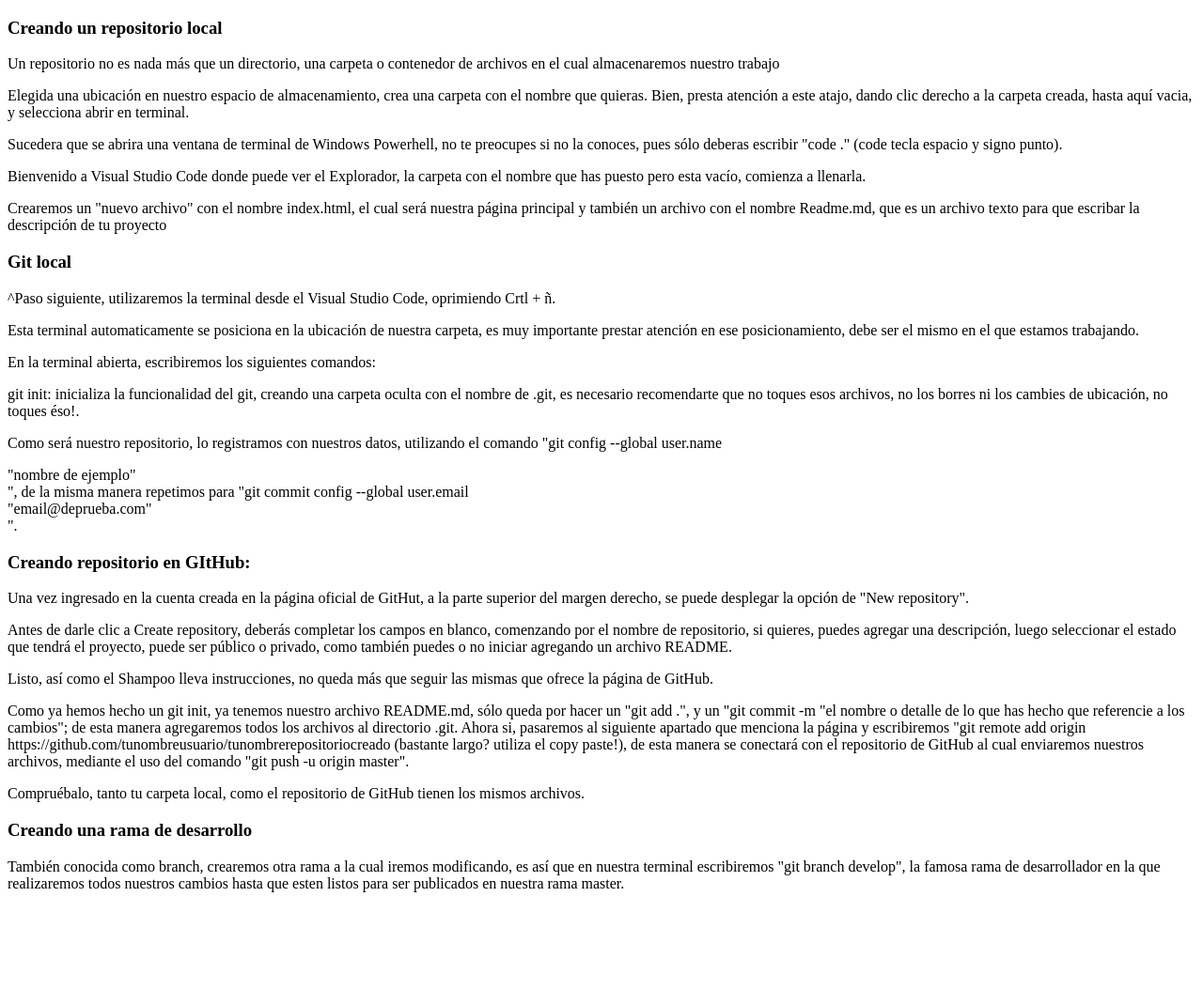
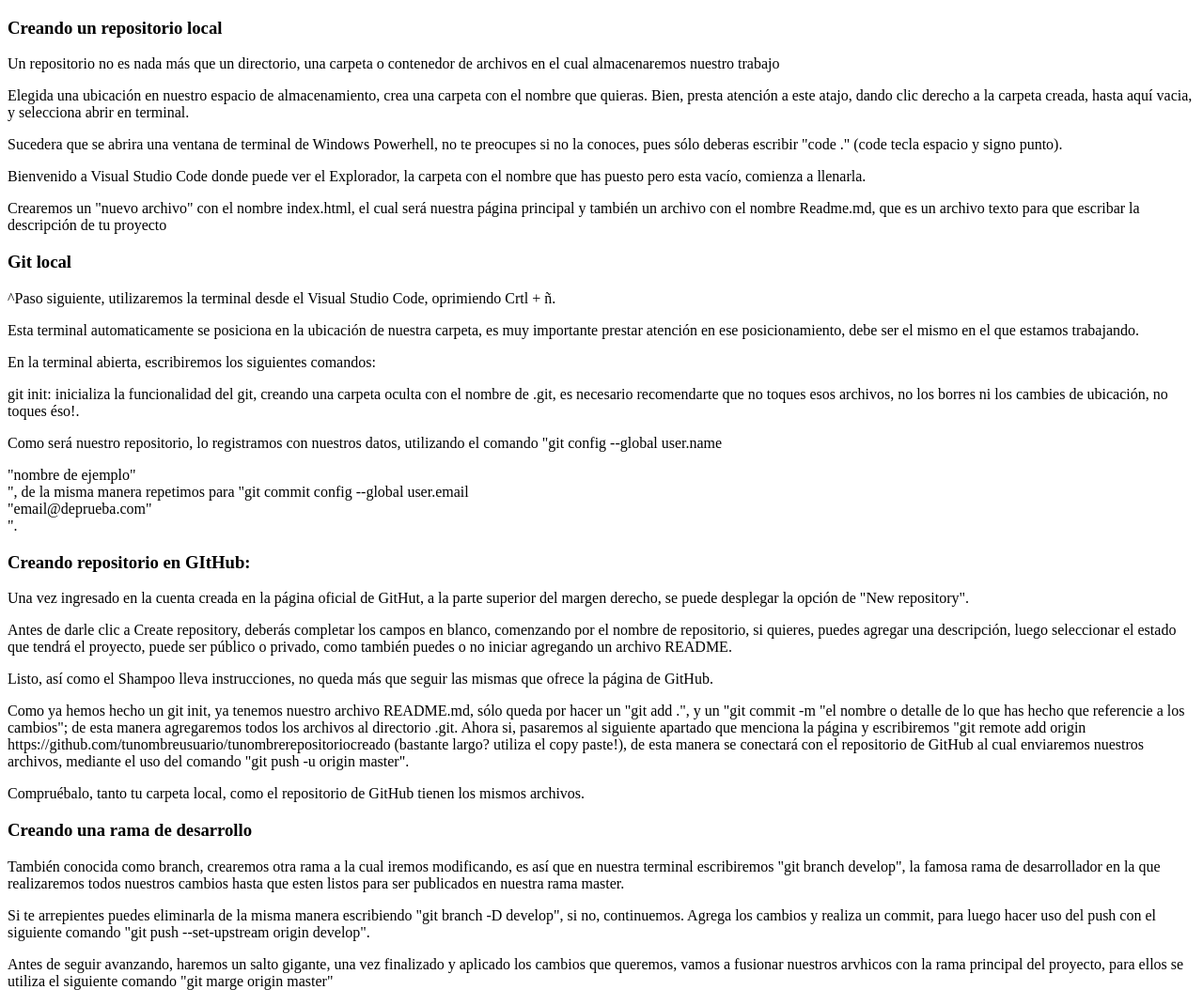
Before and after one commit to RicardoPede/repository_examenTLP23, a plain HTML site: page taller.html in a window 1280 px wide. Shown: the whole page at 94% size. Before the commit the page ends 966 px from the top, so only its background shows below. Drawn offline with Linux system fonts and the light colour scheme.

Commit message:
el commit para hacer uso la fusion con la rama master

```diff
--- a/taller.html
+++ b/taller.html
@@ -41,6 +41,8 @@
             <section>
                 <h3>Creando una rama de desarrollo</h3>
                 <p>También conocida como branch, crearemos otra rama a la cual iremos modificando, es así que en nuestra terminal escribiremos "git branch develop", la famosa rama de desarrollador en la que realizaremos todos nuestros cambios hasta que esten listos para ser publicados en nuestra rama master.</p>
+                <p>Si te arrepientes puedes eliminarla de la misma manera escribiendo "git branch -D develop", si no, continuemos. Agrega los cambios y realiza un commit, para luego hacer uso del push con el siguiente comando "git push --set-upstream origin develop".</p>
+                <p>Antes de seguir avanzando, haremos un salto gigante, una vez finalizado y aplicado los cambios que queremos, vamos a fusionar nuestros arvhicos con la rama principal del proyecto, para ellos se utiliza el siguiente comando "git marge origin master"</p>
                 <p></p>
             </section>
         </article>
```
